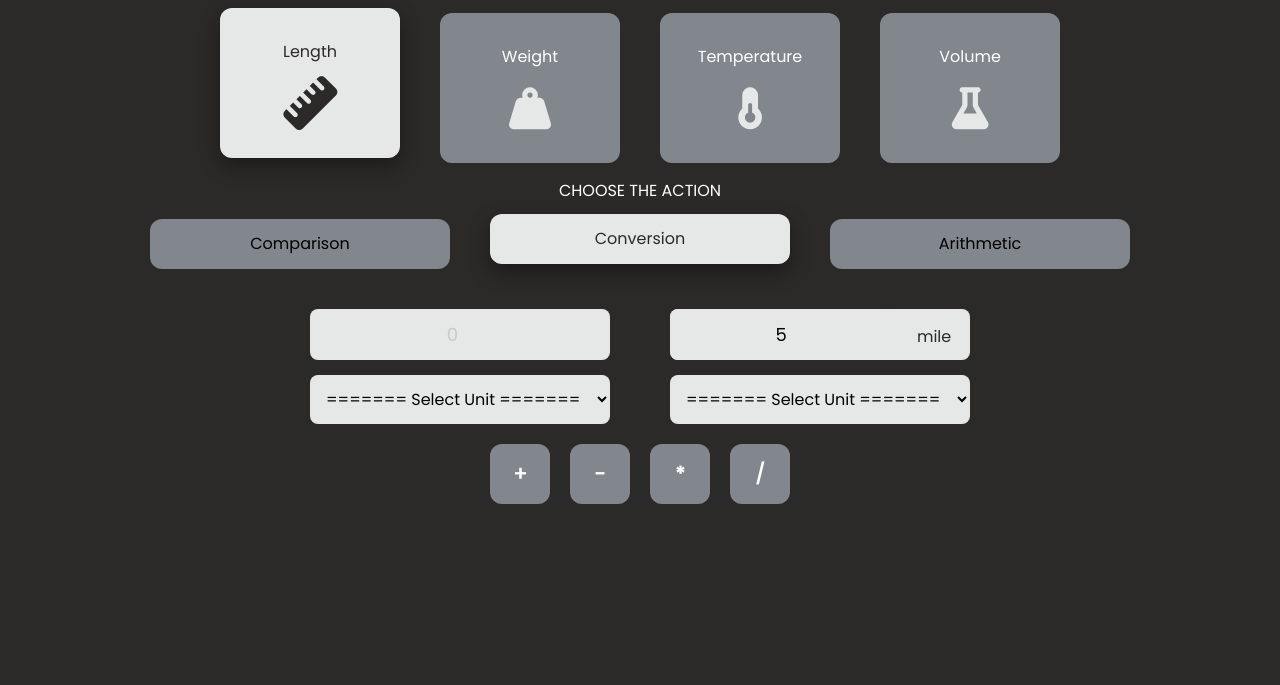
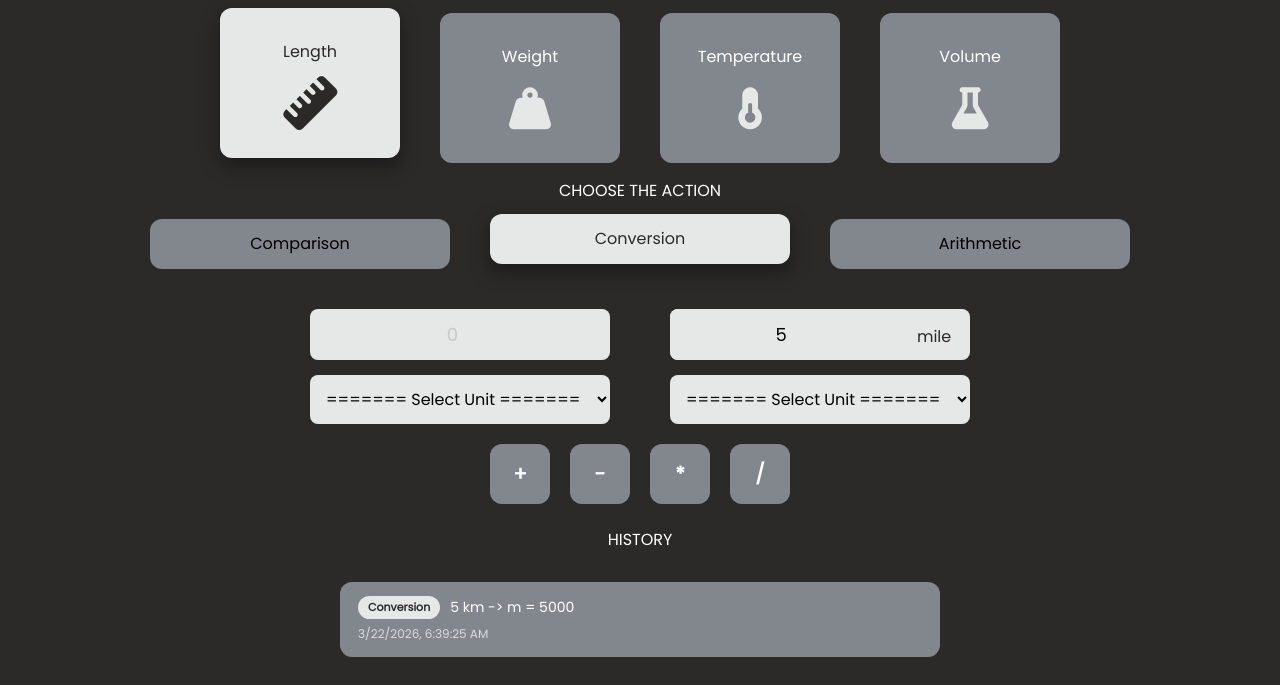
Before and after one commit to Rock-D-Xebec-1835/QuantityMeasurementApp, a website with bundled scripts: page src/index.html in a window 1280 px wide. Shown: the part 115-800 px from the top of the page. Built offline with nearby package versions, Linux system fonts and the light colour scheme; data requests are answered from the project's data file.

Commit message:
Coded UC14 - Render History List by clearing and rebuilding the history panel from an array of records

```diff
--- a/src/index.html
+++ b/src/index.html
@@ -84,6 +84,9 @@
         <button class="op-btn" data-op="/">/</button>
     </div>
 
+    <br/>
+
+    <p class="choose">HISTORY</p>
     <!-- HISTORY -->
     <ul id="history-list" class="history"></ul>
 
--- a/src/js/app.js
+++ b/src/js/app.js
@@ -1,6 +1,6 @@
 import { getUnits, getConversion, getHistory, saveHistory } from "./api.js";
 import { applyConversion, compareValues, performArithmetic } from "./conversion.js";
-import { populateDropdown, setActive, showResult } from "./ui.js";
+import { populateDropdown, renderHistory, setActive, showResult } from "./ui.js";
 
 document.addEventListener("DOMContentLoaded", async () => {
     console.log("App Initialized");
@@ -61,4 +61,13 @@ document.addEventListener("DOMContentLoaded", async () => {
 
     showResult(5, "mile");
     toggleOperators(true);
+
+    renderHistory([
+        {
+            action: "Conversion",
+            expression: "5 km -> m",
+            result: 5000,
+            timestamp: new Date().toISOString()
+        }
+    ]);
 });
--- a/src/js/ui.js
+++ b/src/js/ui.js
@@ -77,3 +77,40 @@ export function toggleOperators(show){
     // Show/Hide
     el.style.display = show ? "flex" : "none";
 }
+
+export function renderHistory(records){
+    const list = document.querySelector("#history-list");
+
+    if(!list){
+        console.warn("Hisory list element not found");
+    }
+
+    if(!records){
+        records = [];
+    }
+    // Clear existing records first. WHY?
+    // Bcos getHistory() fetches entire history
+    // and renderHistory() should rebuild entire records from scratch
+    list.innerHTML = "";
+
+    if(!records.length){
+        list.innerHTML = "<li>No History.</li>";
+        return;
+    }
+
+    // Populate list
+    records.forEach(r => {
+        const li = document.createElement("li");
+        li.innerHTML = `
+            <div class="history-top">
+                <span class="history-action">${r.action}</span>
+                <span class="history-expression">${r.expression} = ${r.result}</span>
+            </div>
+            <div class="history-time">
+                ${new Date(r.timestamp).toLocaleString()}
+            </div>
+        `;
+        list.appendChild(li);
+    });
+
+}
--- a/src/style.css
+++ b/src/style.css
@@ -286,3 +286,57 @@ body{
     background: #e6e7e7;
     color: #2c2929;
 }
+
+#history-list {
+    margin-top: 30px;
+    padding: 0;
+    list-style: none;
+    display: flex;
+    flex-direction: column;
+    align-items: center;
+}
+
+#history-list li {
+    width: 80%;
+    max-width: 600px;
+    background: #82878d;
+    color: white;
+
+    padding: 14px 18px;
+    margin-bottom: 12px;
+
+    border-radius: 12px;
+    font-size: 14px;
+
+    transition: all 0.2s ease;
+}
+.history-top {
+    display: flex;
+    align-items: center;
+    gap: 10px;
+    flex-wrap: wrap;
+}
+.history-expression {
+    font-weight: 500;
+}
+.history-time {
+    margin-top: 6px;
+    font-size: 12px;
+    opacity: 0.7;
+}
+
+#history-list li:hover {
+    background: #e6e7e7;
+    color: #2c2929;
+    transform: translateY(-3px);
+    box-shadow: 0px 8px 20px rgba(0,0,0,0.4);
+}
+
+.history-action {
+    background: #e6e7e7;
+    color: #2c2929;
+    padding: 3px 10px;
+    border-radius: 20px;
+    font-size: 11px;
+    font-weight: 600;
+}
```
